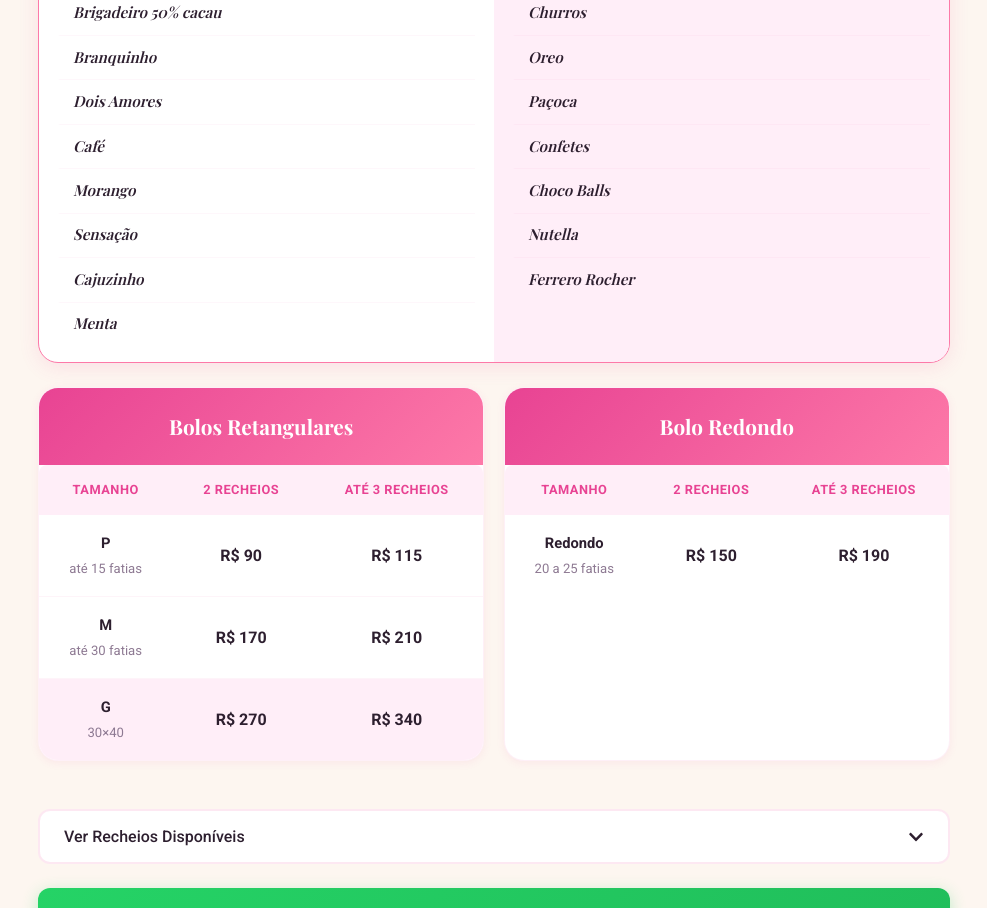
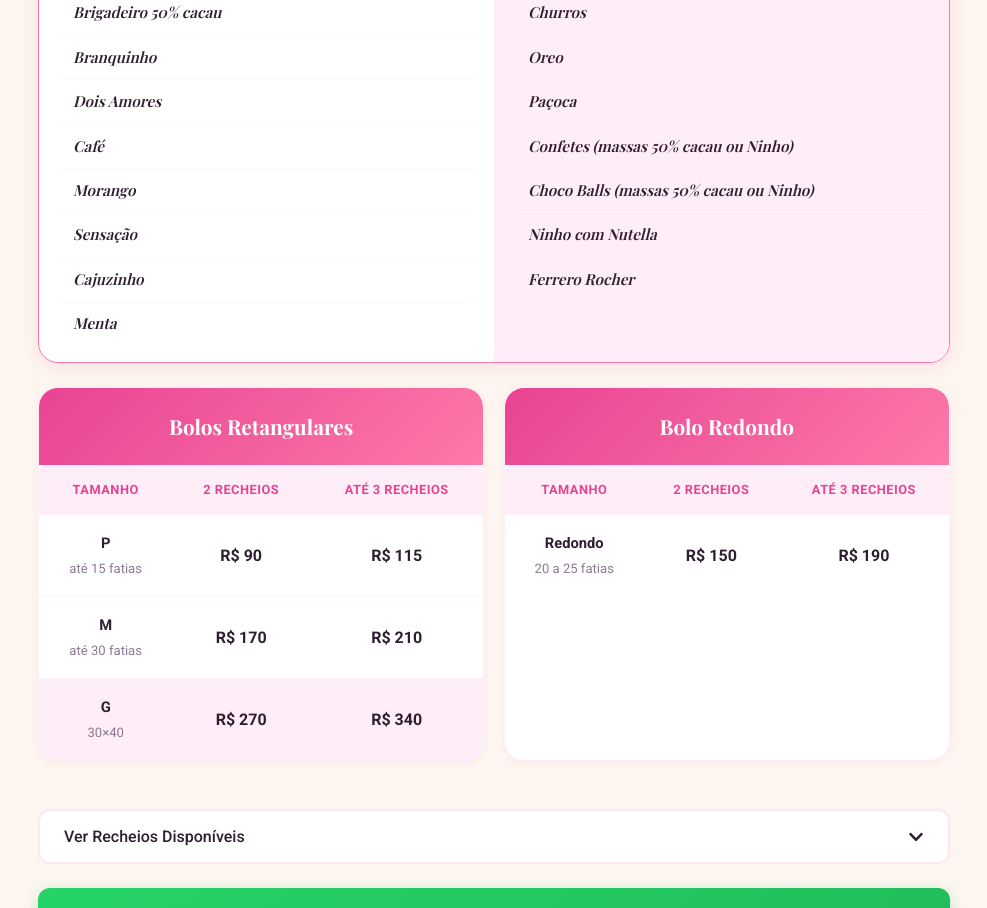
Before and after one commit to AndreiVidal/doces_da_feh, a React (Vite) app: page / in a window 1280 px wide. Shown: the part 1460-2368 px from the top of the page, without its empty margins (146-1133 px from the left). Built offline with nearby package versions, Linux system fonts and the light colour scheme.

Commit message:
fixed bug layout

```diff
--- a/src/components/ProductSection.jsx
+++ b/src/components/ProductSection.jsx
@@ -112,9 +112,9 @@ const ProductSection = ({ onOrder }) => {
                 <li>Churros</li>
                 <li>Oreo</li>
                 <li>Paçoca</li>
-                <li>Confetes</li>
-                <li>Choco Balls</li>
-                <li>Nutella</li>
+                <li>Confetes (massas 50% cacau ou Ninho)</li>
+                <li>Choco Balls (massas 50% cacau ou Ninho)</li>
+                <li>Ninho com Nutella</li>
                 <li>Ferrero Rocher</li>
               </ul>
             </div>
```
